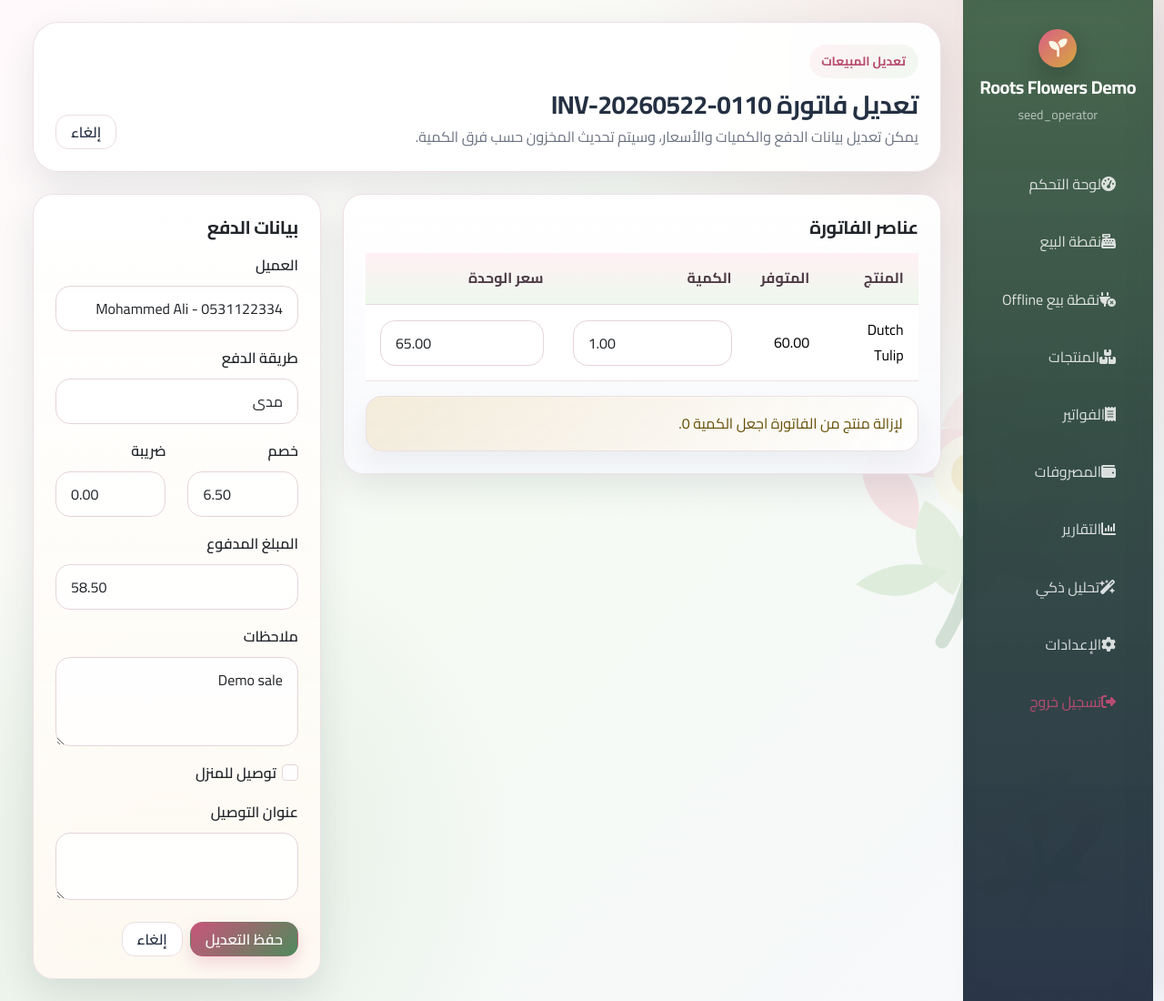
After one commit to majidalaamri85-cmd/flower, a Django app: a page that uses templates/sales/invoice_form.html in a window 1280 px wide. The commit adds this page. Shown: the whole page at 91% size. Run offline with Django 5.2, Linux system fonts and the light colour scheme; a user stored in the database is signed in; data comes from the database, SQL or seed files in the repository; some libraries are stand-ins or nearby versions.

Commit message:
إضافة تعديل الفواتير

```diff
--- a/sales/urls.py
+++ b/sales/urls.py
@@ -16,6 +16,7 @@ urlpatterns = [
     path('checkout/', views.checkout, name='checkout'),
     path('invoices/', views.invoice_list, name='invoice_list'),
     path('invoice/<str:invoice_number>/', views.invoice_detail, name='invoice_detail'),
+    path('invoice/<str:invoice_number>/edit/', views.invoice_edit, name='invoice_edit'),
     path('invoice/<str:invoice_number>/delete/', views.invoice_delete, name='invoice_delete'),
     path('invoice/<str:invoice_number>/pdf/', views.invoice_pdf, name='invoice_pdf'),
     path('customers/', views.customer_list, name='customer_list'),
--- a/sales/views.py
+++ b/sales/views.py
@@ -1,6 +1,6 @@
 import json
 import os
-from decimal import Decimal
+from decimal import Decimal, InvalidOperation
 from io import BytesIO
 from datetime import timedelta
 
@@ -324,6 +324,97 @@ def invoice_detail(request, invoice_number):
 
 
 @login_required
+@transaction.atomic
+def invoice_edit(request, invoice_number):
+	sale = get_object_or_404(Sale.objects.select_related('customer').prefetch_related('items__product'), invoice_number=invoice_number)
+	customers = Customer.objects.order_by('name')
+	if request.method == 'POST':
+		old_total = sale.total
+		old_customer = sale.customer
+		try:
+			discount = Decimal(request.POST.get('discount', '0') or '0')
+			tax = Decimal(request.POST.get('tax', '0') or '0')
+			paid_amount = Decimal(request.POST.get('paid_amount', '0') or '0')
+		except InvalidOperation:
+			messages.error(request, 'تأكد من إدخال أرقام صحيحة في المبالغ')
+			return redirect('sales:invoice_edit', invoice_number=sale.invoice_number)
+
+		subtotal = Decimal('0')
+		for item in sale.items.select_related('product'):
+			try:
+				new_quantity = Decimal(request.POST.get(f'item_{item.pk}_quantity', item.quantity) or '0')
+				new_unit_price = Decimal(request.POST.get(f'item_{item.pk}_unit_price', item.unit_price) or '0')
+			except InvalidOperation:
+				messages.error(request, f'تأكد من كمية وسعر المنتج: {item.product.name}')
+				return redirect('sales:invoice_edit', invoice_number=sale.invoice_number)
+
+			if new_quantity < 0 or new_unit_price < 0:
+				messages.error(request, 'الكمية والسعر لا يمكن أن تكون سالبة')
+				return redirect('sales:invoice_edit', invoice_number=sale.invoice_number)
+
+			stock_delta = item.quantity - new_quantity
+			if stock_delta < 0 and item.product.quantity < abs(stock_delta):
+				messages.error(request, f'المخزون غير كاف لزيادة كمية {item.product.name}')
+				return redirect('sales:invoice_edit', invoice_number=sale.invoice_number)
+
+			if stock_delta:
+				item.product.quantity += stock_delta
+				item.product.save(update_fields=['quantity', 'updated_at'])
+				StockMovement.objects.create(
+					product=item.product,
+					quantity=Decimal('0'),
+					movement_type='adjust',
+					reference=f'EDIT-{sale.invoice_number}',
+					notes=f'تعديل فاتورة {sale.invoice_number}: فرق الكمية {stock_delta}',
+					created_by=request.user,
+				)
+
+			if new_quantity == 0:
+				item.delete()
+				continue
+
+			item.quantity = new_quantity
+			item.unit_price = new_unit_price
+			item.total = new_quantity * new_unit_price
+			item.save(update_fields=['quantity', 'unit_price', 'total'])
+			subtotal += item.total
+
+		total = subtotal - discount + tax
+		if total < 0:
+			messages.error(request, 'إجمالي الفاتورة لا يمكن أن يكون سالباً')
+			return redirect('sales:invoice_edit', invoice_number=sale.invoice_number)
+		if paid_amount < total:
+			messages.error(request, 'المبلغ المدفوع أقل من إجمالي الفاتورة')
+			return redirect('sales:invoice_edit', invoice_number=sale.invoice_number)
+
+		customer_id = request.POST.get('customer_id')
+		sale.customer = Customer.objects.filter(pk=customer_id).first() if customer_id else None
+		sale.subtotal = subtotal
+		sale.discount = discount
+		sale.tax = tax
+		sale.total = total
+		sale.paid_amount = paid_amount
+		sale.payment_method = request.POST.get('payment_method', sale.payment_method)
+		sale.notes = request.POST.get('notes', '')
+		sale.is_delivery = request.POST.get('is_delivery') == 'on'
+		sale.delivery_address = request.POST.get('delivery_address', '')
+		sale.save()
+
+		if old_customer:
+			old_customer.total_purchases = max(old_customer.total_purchases - old_total, Decimal('0'))
+			old_customer.save(update_fields=['total_purchases'])
+		if sale.customer:
+			sale.customer.total_purchases += sale.total
+			sale.customer.last_purchase_date = timezone.now()
+			sale.customer.save(update_fields=['total_purchases', 'last_purchase_date'])
+
+		messages.success(request, f'تم تعديل الفاتورة {sale.invoice_number} بنجاح')
+		return redirect('sales:invoice_detail', invoice_number=sale.invoice_number)
+
+	return render(request, 'sales/invoice_form.html', {'sale': sale, 'customers': customers})
+
+
+@login_required
 @require_POST
 @transaction.atomic
 def invoice_delete(request, invoice_number):
--- a/templates/sales/invoice_detail.html
+++ b/templates/sales/invoice_detail.html
@@ -10,6 +10,7 @@
         </div>
         <div class="d-flex flex-wrap gap-2">
             <a class="btn btn-outline-primary" href="{% url 'sales:invoice_pdf' sale.invoice_number %}">تحميل PDF</a>
+            <a class="btn btn-warning" href="{% url 'sales:invoice_edit' sale.invoice_number %}">تعديل الفاتورة</a>
             <a class="btn btn-light border" href="{% url 'sales:invoice_list' %}">العودة للفواتير</a>
             <form method="post" action="{% url 'sales:invoice_delete' sale.invoice_number %}" onsubmit="return confirm('هل تريد حذف هذه الفاتورة واسترجاع الكميات للمخزون؟');">
                 {% csrf_token %}
--- /dev/null
+++ b/templates/sales/invoice_form.html
@@ -0,0 +1,95 @@
+{% extends 'base.html' %}
+{% block title %}تعديل فاتورة {{ sale.invoice_number }}{% endblock %}
+{% block content %}
+<div class="page-hero panel p-4 mb-4">
+    <div class="d-flex flex-wrap justify-content-between align-items-end gap-3">
+        <div>
+            <span class="page-kicker text-primary">تعديل المبيعات</span>
+            <h3 class="mb-1">تعديل فاتورة {{ sale.invoice_number }}</h3>
+            <p class="mb-0 text-muted">يمكن تعديل بيانات الدفع والكميات والأسعار، وسيتم تحديث المخزون حسب فرق الكمية.</p>
+        </div>
+        <a class="btn btn-light border" href="{% url 'sales:invoice_detail' sale.invoice_number %}">إلغاء</a>
+    </div>
+</div>
+
+<form method="post" class="stacked-form">
+    {% csrf_token %}
+    <div class="row g-3">
+        <div class="col-lg-8">
+            <div class="card panel table-surface">
+                <div class="card-body p-4">
+                    <h5 class="mb-3">عناصر الفاتورة</h5>
+                    <div class="table-responsive">
+                        <table class="table table-hover align-middle">
+                            <thead><tr><th>المنتج</th><th>المتوفر</th><th>الكمية</th><th>سعر الوحدة</th></tr></thead>
+                            <tbody>
+                            {% for item in sale.items.all %}
+                                <tr>
+                                    <td>{{ item.product.name }}</td>
+                                    <td>{{ item.product.quantity }}</td>
+                                    <td><input class="form-control" type="number" step="0.01" min="0" name="item_{{ item.id }}_quantity" value="{{ item.quantity }}"></td>
+                                    <td><input class="form-control" type="number" step="0.01" min="0" name="item_{{ item.id }}_unit_price" value="{{ item.unit_price }}"></td>
+                                </tr>
+                            {% empty %}
+                                <tr><td colspan="4" class="text-center">لا توجد عناصر في الفاتورة</td></tr>
+                            {% endfor %}
+                            </tbody>
+                        </table>
+                    </div>
+                    <div class="alert alert-warning mt-3 mb-0">لإزالة منتج من الفاتورة اجعل الكمية 0.</div>
+                </div>
+            </div>
+        </div>
+
+        <div class="col-lg-4">
+            <div class="card panel form-card">
+                <div class="card-body p-4">
+                    <h5 class="mb-3">بيانات الدفع</h5>
+                    <div class="mb-3">
+                        <label class="form-label">العميل</label>
+                        <select class="form-select" name="customer_id">
+                            <option value="">عميل نقدي</option>
+                            {% for customer in customers %}
+                                <option value="{{ customer.id }}" {% if sale.customer_id == customer.id %}selected{% endif %}>{{ customer.name }} - {{ customer.phone }}</option>
+                            {% endfor %}
+                        </select>
+                    </div>
+                    <div class="mb-3">
+                        <label class="form-label">طريقة الدفع</label>
+                        <select class="form-select" name="payment_method">
+                            <option value="cash" {% if sale.payment_method == 'cash' %}selected{% endif %}>نقدي</option>
+                            <option value="card" {% if sale.payment_method == 'card' %}selected{% endif %}>بطاقة</option>
+                            <option value="mada" {% if sale.payment_method == 'mada' %}selected{% endif %}>مدى</option>
+                            <option value="bank_transfer" {% if sale.payment_method == 'bank_transfer' %}selected{% endif %}>تحويل بنكي</option>
+                        </select>
+                    </div>
+                    <div class="row g-3">
+                        <div class="col-md-6"><label class="form-label">خصم</label><input class="form-control" type="number" step="0.01" name="discount" value="{{ sale.discount }}"></div>
+                        <div class="col-md-6"><label class="form-label">ضريبة</label><input class="form-control" type="number" step="0.01" name="tax" value="{{ sale.tax }}"></div>
+                    </div>
+                    <div class="mt-3">
+                        <label class="form-label">المبلغ المدفوع</label>
+                        <input class="form-control" type="number" step="0.01" name="paid_amount" value="{{ sale.paid_amount }}" required>
+                    </div>
+                    <div class="mt-3">
+                        <label class="form-label">ملاحظات</label>
+                        <textarea class="form-control" name="notes" rows="3">{{ sale.notes }}</textarea>
+                    </div>
+                    <div class="form-check mt-3">
+                        <input class="form-check-input" type="checkbox" name="is_delivery" id="deliveryCheck" {% if sale.is_delivery %}checked{% endif %}>
+                        <label class="form-check-label" for="deliveryCheck">توصيل للمنزل</label>
+                    </div>
+                    <div class="mt-3">
+                        <label class="form-label">عنوان التوصيل</label>
+                        <textarea class="form-control" name="delivery_address" rows="2">{{ sale.delivery_address }}</textarea>
+                    </div>
+                    <div class="form-actions d-flex gap-2 flex-wrap">
+                        <button class="btn btn-primary" type="submit">حفظ التعديل</button>
+                        <a class="btn btn-light border" href="{% url 'sales:invoice_detail' sale.invoice_number %}">إلغاء</a>
+                    </div>
+                </div>
+            </div>
+        </div>
+    </div>
+</form>
+{% endblock %}
--- a/templates/sales/invoice_list.html
+++ b/templates/sales/invoice_list.html
@@ -25,6 +25,7 @@
                         <td>{{ sale.created_at }}</td>
                         <td class="table-actions d-flex flex-wrap gap-1">
                             <a class="btn btn-sm btn-outline-primary" href="{% url 'sales:invoice_detail' sale.invoice_number %}">عرض</a>
+                            <a class="btn btn-sm btn-outline-info" href="{% url 'sales:invoice_edit' sale.invoice_number %}">تعديل</a>
                             <form method="post" action="{% url 'sales:invoice_delete' sale.invoice_number %}" onsubmit="return confirm('هل تريد حذف هذه الفاتورة واسترجاع الكميات للمخزون؟');">
                                 {% csrf_token %}
                                 <button class="btn btn-sm btn-outline-danger" type="submit">حذف</button>
```
Also changed, not shown: sales/tests.py (+48 -0 lines).
